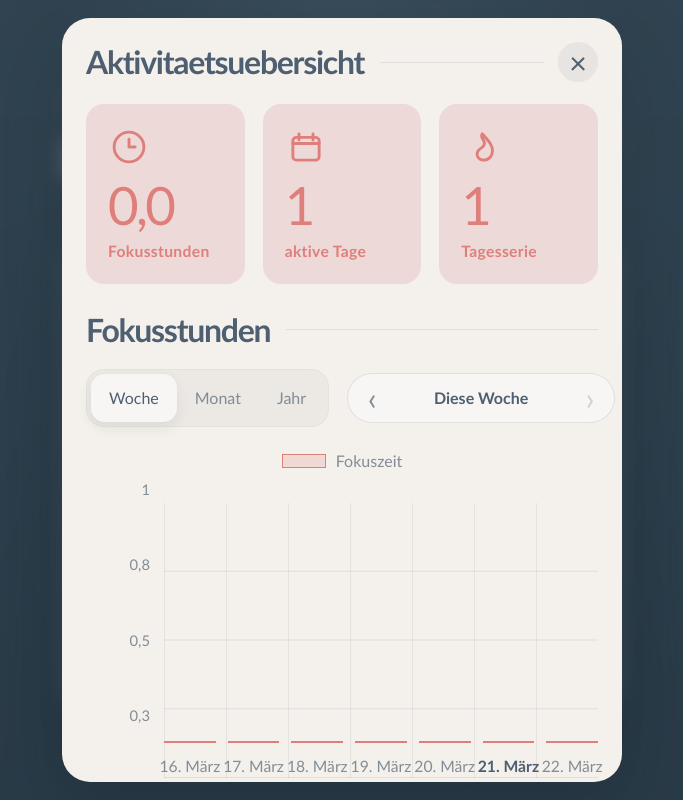
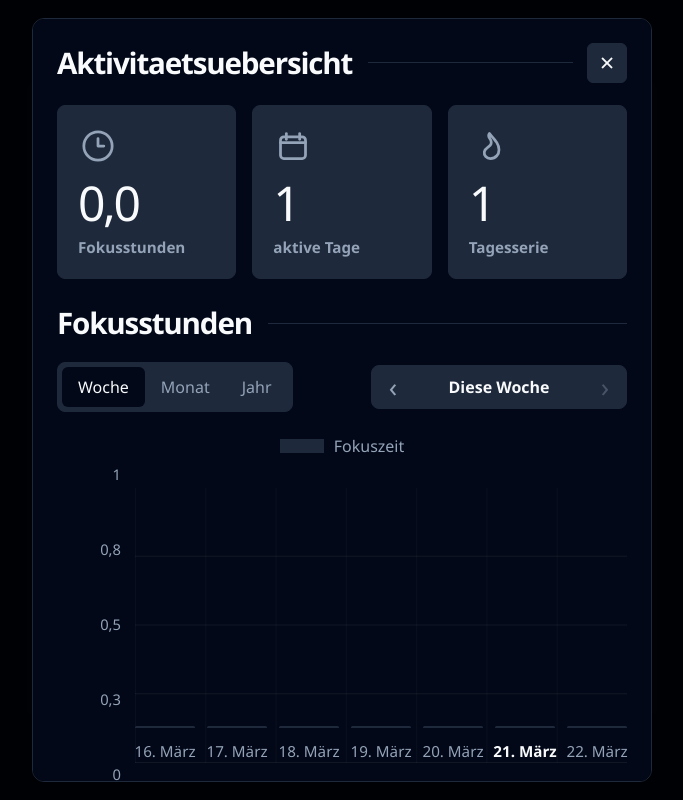
Before and after one commit to Pleko-script/feep, a plain HTML site: page src/index.html in a window 1280 px wide. Both pictures are taken after a click on the button "Bericht". Shown: the whole page, without its empty margins (298-981 px from the left). Drawn offline with Linux system fonts and the light colour scheme.

Commit message:
Refresh app styling with dark shadcn-inspired theme
- Update the global palette and typography
- Restyle timer, modal, chart, and settings surfaces
- Tighten spacing and focus states for the new shell

```diff
--- a/src/styles.css
+++ b/src/styles.css
@@ -1,35 +1,33 @@
 :root {
-  font-family: "Aptos", "Segoe UI Variable Display", "Trebuchet MS", sans-serif;
+  font-family: "Aptos", "Segoe UI Variable Display", "Segoe UI", sans-serif;
   font-size: 16px;
   line-height: 1.5;
   font-weight: 400;
-  color: #f4f1ea;
-  background:
-    radial-gradient(circle at top, rgba(170, 204, 224, 0.2), transparent 28%),
-    linear-gradient(180deg, #506b7d 0%, #4a6577 52%, #425b6c 100%);
+  color: hsl(210 40% 98%);
+  background: hsl(222.2 84% 4.9%);
   font-synthesis: none;
   text-rendering: optimizeLegibility;
   -webkit-font-smoothing: antialiased;
   -moz-osx-font-smoothing: grayscale;
   -webkit-text-size-adjust: 100%;
-  --shell-width: 560px;
-  --card: rgba(129, 156, 173, 0.42);
-  --card-strong: rgba(122, 149, 167, 0.62);
-  --card-soft: rgba(255, 255, 255, 0.08);
-  --line: rgba(255, 255, 255, 0.18);
-  --line-strong: rgba(255, 255, 255, 0.32);
-  --text-strong: #fffaf2;
-  --text-muted: rgba(247, 244, 238, 0.78);
-  --button: #f2eee7;
-  --button-text: #426277;
-  --report-bg: #f4f0eb;
-  --report-card: #eddad8;
-  --report-accent: #df7f7b;
-  --report-accent-soft: rgba(223, 127, 123, 0.22);
-  --report-text: #4d5f70;
-  --report-muted: rgba(77, 95, 112, 0.68);
-  --report-line: rgba(77, 95, 112, 0.12);
-  --shadow: 0 30px 80px rgba(20, 35, 45, 0.24);
+  --shell-width: 620px;
+  --radius: 0.5rem;
+  --background: hsl(222.2 84% 4.9%);
+  --foreground: hsl(210 40% 98%);
+  --card: hsl(222.2 84% 4.9%);
+  --card-foreground: hsl(210 40% 98%);
+  --popover: hsl(222.2 84% 4.9%);
+  --primary: hsl(210 40% 98%);
+  --primary-foreground: hsl(222.2 47.4% 11.2%);
+  --secondary: hsl(217.2 32.6% 17.5%);
+  --secondary-foreground: hsl(210 40% 98%);
+  --muted: hsl(217.2 32.6% 17.5%);
+  --muted-foreground: hsl(215 20.2% 65.1%);
+  --accent: hsl(217.2 32.6% 17.5%);
+  --accent-foreground: hsl(210 40% 98%);
+  --border: hsl(217.2 32.6% 17.5%);
+  --input: hsl(217.2 32.6% 17.5%);
+  --ring: hsl(212.7 26.8% 83.9%);
 }
 
 * {
@@ -43,21 +41,44 @@ body {
 }
 
 body {
+  position: relative;
   min-height: 100vh;
-  padding: 20px;
+  padding: 24px;
   display: flex;
   align-items: center;
   justify-content: center;
   overflow: hidden;
+  background: var(--background);
+}
+
+button,
+input {
+  font: inherit;
 }
 
 button {
-  font: inherit;
+  transition:
+    background-color 160ms ease,
+    border-color 160ms ease,
+    color 160ms ease,
+    box-shadow 160ms ease;
+}
+
+button:focus-visible,
+input:focus-visible {
+  outline: none;
+  box-shadow: 0 0 0 2px var(--background), 0 0 0 4px var(--ring);
 }
 
 .app-shell {
+  position: relative;
+  z-index: 1;
   width: min(100%, var(--shell-width));
   margin: 0 auto;
+  padding: 24px;
+  border: 1px solid var(--border);
+  border-radius: 0.75rem;
+  background: var(--card);
 }
 
 .topbar-actions {
@@ -72,168 +93,165 @@ button {
   justify-content: space-between;
   gap: 24px;
   margin-bottom: 28px;
-  padding-bottom: 22px;
-  border-bottom: 1px solid var(--line);
+  padding-bottom: 20px;
+  border-bottom: 1px solid var(--border);
 }
 
 .eyebrow {
-  margin: 0 0 8px;
+  margin: 0 0 10px;
   text-transform: uppercase;
   letter-spacing: 0.18em;
-  font-size: 0.76rem;
-  color: var(--text-muted);
+  font-size: 0.74rem;
+  color: var(--muted-foreground);
 }
 
 h1 {
   margin: 0;
-  font-size: clamp(2.2rem, 5vw, 3.5rem);
+  font-size: clamp(2.35rem, 5vw, 3.6rem);
   line-height: 0.95;
-  letter-spacing: -0.05em;
-  color: var(--text-strong);
+  letter-spacing: -0.06em;
+  color: var(--foreground);
 }
 
 .topbar-action {
-  padding: 10px 16px;
-  border: 1px solid var(--line);
-  border-radius: 999px;
-  background: var(--card-soft);
-  color: var(--text-muted);
+  min-height: 40px;
+  padding: 0 14px;
+  border: 1px solid var(--border);
+  border-radius: calc(var(--radius) - 2px);
+  background: var(--secondary);
+  color: var(--secondary-foreground);
   cursor: pointer;
   white-space: nowrap;
-  transition: transform 180ms ease, background-color 180ms ease, color 180ms ease;
 }
 
 .topbar-action:hover,
 .topbar-action:focus-visible {
-  color: var(--text-strong);
-  background: rgba(255, 255, 255, 0.14);
-  transform: translateY(-1px);
-  outline: none;
-}
-
-.timer-card {
-  border: 1px solid var(--line);
-  background: var(--card);
-  box-shadow: var(--shadow);
-  backdrop-filter: blur(18px);
+  background: hsl(217.2 32.6% 20%);
 }
 
 .timer-card {
   max-width: 100%;
   margin: 0 auto;
-  padding: 26px 24px 22px;
-  border-radius: 32px;
+  padding: 26px 24px 24px;
+  border: 1px solid var(--border);
+  border-radius: var(--radius);
   text-align: center;
+  background: var(--card);
 }
 
 .mode-switch {
   display: inline-flex;
   flex-wrap: wrap;
-  gap: 10px;
-  padding: 8px;
-  border-radius: 18px;
-  background: rgba(49, 69, 82, 0.22);
+  gap: 6px;
+  width: min(100%, 100%);
+  padding: 4px;
+  border: 1px solid var(--border);
+  border-radius: var(--radius);
+  background: var(--muted);
 }
 
 .mode-tab {
+  flex: 1 1 150px;
+  min-height: 44px;
   border: 0;
-  border-radius: 14px;
-  padding: 14px 20px;
-  color: var(--text-muted);
+  border-radius: calc(var(--radius) - 2px);
+  padding: 0 16px;
+  color: var(--muted-foreground);
   background: transparent;
   cursor: pointer;
-  transition: background-color 180ms ease, color 180ms ease, transform 180ms ease;
 }
 
 .mode-tab:hover,
 .mode-tab:focus-visible {
-  background: rgba(255, 255, 255, 0.08);
-  color: var(--text-strong);
-  outline: none;
+  color: var(--foreground);
+  background: hsla(210, 40%, 98%, 0.05);
 }
 
 .mode-tab.is-active {
-  background: rgba(255, 255, 255, 0.12);
-  color: var(--text-strong);
+  color: var(--foreground);
+  background: var(--background);
 }
 
 .mode-caption {
-  margin: 34px 0 0;
-  font-size: 0.9rem;
+  margin: 30px 0 0;
+  font-size: 0.78rem;
+  font-weight: 700;
   text-transform: uppercase;
   letter-spacing: 0.22em;
-  color: var(--text-muted);
+  color: var(--muted-foreground);
 }
 
 .timer-display {
-  margin: 18px 0 28px;
-  font-size: clamp(5rem, 17vw, 8.6rem);
+  margin: 18px 0 26px;
+  font-size: clamp(5rem, 17vw, 8.7rem);
   line-height: 0.9;
-  letter-spacing: -0.06em;
-  color: var(--text-strong);
+  letter-spacing: -0.08em;
+  color: var(--foreground);
 }
 
 .progress-rail {
-  width: min(100%, 360px);
+  width: min(100%, 420px);
   height: 10px;
   margin: 0 auto 28px;
   overflow: hidden;
-  border-radius: 999px;
-  background: rgba(255, 255, 255, 0.1);
+  border: 1px solid var(--border);
+  border-radius: 9999px;
+  background: var(--muted);
 }
 
 .progress-bar {
   width: 0;
   height: 100%;
   border-radius: inherit;
-  background: linear-gradient(90deg, rgba(242, 238, 231, 0.7) 0%, rgba(255, 250, 242, 1) 100%);
+  background: var(--primary);
   transition: width 220ms linear;
 }
 
 .controls {
   display: flex;
   justify-content: center;
-  gap: 14px;
+  gap: 12px;
 }
 
 .timer-note {
   margin: 14px 0 0;
   font-size: 0.92rem;
-  color: var(--text-muted);
+  color: var(--muted-foreground);
 }
 
 .primary-action,
 .secondary-action {
   min-width: 170px;
-  border: 0;
-  border-radius: 18px;
-  padding: 16px 24px;
+  min-height: 46px;
+  border-radius: calc(var(--radius) - 2px);
+  padding: 0 20px;
   cursor: pointer;
-  transition: transform 180ms ease, box-shadow 180ms ease, background-color 180ms ease;
 }
 
 .primary-action {
-  background: var(--button);
-  color: var(--button-text);
-  font-size: 1.15rem;
+  border: 0;
+  background: var(--primary);
+  color: var(--primary-foreground);
+  font-size: 0.95rem;
   font-weight: 700;
-  letter-spacing: 0.1em;
+  letter-spacing: 0.04em;
   text-transform: uppercase;
-  box-shadow: 0 14px 30px rgba(36, 52, 62, 0.2);
 }
 
 .secondary-action {
-  background: rgba(255, 255, 255, 0.08);
-  color: var(--text-strong);
-  border: 1px solid var(--line);
+  border: 1px solid var(--border);
+  background: var(--secondary);
+  color: var(--secondary-foreground);
 }
 
 .primary-action:hover,
+.primary-action:focus-visible {
+  background: hsl(210 40% 90%);
+}
+
 .secondary-action:hover,
-.primary-action:focus-visible,
 .secondary-action:focus-visible {
-  transform: translateY(-1px);
-  outline: none;
+  background: hsl(217.2 32.6% 20%);
 }
 
 .primary-action--compact {
@@ -242,9 +260,9 @@ h1 {
 }
 
 .secondary-action--dark {
-  color: var(--report-text);
-  background: rgba(77, 95, 112, 0.08);
-  border-color: rgba(77, 95, 112, 0.16);
+  color: var(--secondary-foreground);
+  background: var(--secondary);
+  border-color: var(--border);
 }
 
 .overlay[hidden] {
@@ -263,30 +281,25 @@ h1 {
 .overlay-backdrop {
   position: absolute;
   inset: 0;
-  background: rgba(19, 29, 37, 0.5);
-  backdrop-filter: blur(10px);
+  background: rgba(0, 0, 0, 0.8);
+  backdrop-filter: blur(4px);
 }
 
 .modal-card {
   position: relative;
   z-index: 1;
-  width: min(100%, 560px);
+  width: min(100%, 620px);
   max-height: calc(100vh - 36px);
   overflow: auto;
-  border-radius: 28px;
-  box-shadow: var(--shadow);
+  border: 1px solid var(--border);
+  border-radius: 0.75rem;
 }
 
-.modal-card--report {
-  padding: 24px;
-  background: var(--report-bg);
-  color: var(--report-text);
-}
-
+.modal-card--report,
 .modal-card--settings {
   padding: 24px;
-  background: #f8f6f4;
-  color: var(--report-text);
+  background: var(--popover);
+  color: var(--foreground);
 }
 
 .modal-topbar {
@@ -303,13 +316,18 @@ h1 {
 .modal-close {
   width: 40px;
   height: 40px;
-  border: 0;
-  border-radius: 999px;
-  background: rgba(77, 95, 112, 0.08);
-  color: var(--report-text);
+  border: 1px solid var(--border);
+  border-radius: calc(var(--radius) - 2px);
+  background: var(--secondary);
+  color: var(--foreground);
   cursor: pointer;
-  font-size: 1.9rem;
+  font-size: 1.6rem;
   line-height: 1;
+}
+
+.modal-close:hover,
+.modal-close:focus-visible {
+  background: hsl(217.2 32.6% 20%);
 }
 
 .settings-form {
@@ -325,7 +343,7 @@ h1 {
 .settings-label {
   font-size: 0.95rem;
   font-weight: 700;
-  color: var(--report-text);
+  color: var(--foreground);
 }
 
 .settings-input-wrap {
@@ -333,21 +351,21 @@ h1 {
   align-items: center;
   gap: 10px;
   padding: 12px 14px;
-  border: 1px solid rgba(77, 95, 112, 0.14);
-  border-radius: 18px;
-  background: #ffffff;
+  border: 1px solid var(--border);
+  border-radius: calc(var(--radius) - 2px);
+  background: var(--background);
 }
 
 .settings-input-wrap span {
-  color: var(--report-muted);
+  color: var(--muted-foreground);
 }
 
 .settings-input-wrap input {
   width: 100%;
   border: 0;
-  color: var(--report-text);
+  color: var(--foreground);
   background: transparent;
-  font-size: 1.1rem;
+  font-size: 1.02rem;
 }
 
 .settings-input-wrap input:focus {
@@ -359,93 +377,6 @@ h1 {
   justify-content: space-between;
   gap: 12px;
   margin-top: 6px;
-}
-
-.status-grid {
-  display: grid;
-  grid-template-columns: repeat(3, minmax(0, 1fr));
-  gap: 16px;
-  margin-top: 24px;
-}
-
-.status-card {
-  padding: 20px 22px;
-  border-radius: 24px;
-}
-
-.status-label,
-.status-note {
-  margin: 0;
-  color: var(--text-muted);
-}
-
-.status-label {
-  font-size: 0.82rem;
-  text-transform: uppercase;
-  letter-spacing: 0.16em;
-}
-
-.status-value {
-  margin: 10px 0 0;
-  font-size: 2.1rem;
-  line-height: 1;
-  color: var(--text-strong);
-}
-
-.status-value--small {
-  font-size: 1.35rem;
-}
-
-.focus-panel {
-  margin-top: 24px;
-  padding: 28px;
-  border-radius: 28px;
-  text-align: center;
-}
-
-.cycle-track {
-  display: flex;
-  justify-content: center;
-  gap: 12px;
-}
-
-.cycle-dot {
-  width: 14px;
-  height: 14px;
-  border-radius: 999px;
-  background: rgba(255, 255, 255, 0.14);
-  border: 1px solid transparent;
-  transition: transform 180ms ease, background-color 180ms ease, border-color 180ms ease;
-}
-
-.cycle-dot.is-complete {
-  background: rgba(255, 250, 242, 0.82);
-}
-
-.cycle-dot.is-current {
-  transform: scale(1.2);
-  border-color: rgba(255, 250, 242, 0.9);
-  background: transparent;
-}
-
-.status-copy {
-  margin: 22px 0 10px;
-  font-size: clamp(1.4rem, 3vw, 2rem);
-  color: var(--text-strong);
-}
-
-.status-note {
-  max-width: 580px;
-  margin: 0 auto;
-}
-
-.report-panel {
-  margin-top: 28px;
-  padding: 28px;
-  border-radius: 30px;
-  background: var(--report-bg);
-  color: var(--report-text);
-  box-shadow: var(--shadow);
 }
 
 .section-heading {
@@ -461,35 +392,36 @@ h1 {
 .section-heading h2 {
   margin: 0;
   white-space: nowrap;
-  font-size: clamp(1.4rem, 3vw, 2rem);
+  font-size: clamp(1.35rem, 3vw, 1.85rem);
   line-height: 1.1;
   letter-spacing: -0.04em;
-  color: var(--report-text);
+  color: var(--foreground);
 }
 
 .section-line {
   width: 100%;
   height: 1px;
-  background: var(--report-line);
+  background: var(--border);
 }
 
 .summary-grid {
   display: grid;
   grid-template-columns: repeat(3, minmax(0, 1fr));
-  gap: 18px;
+  gap: 16px;
   margin-top: 22px;
 }
 
 .summary-card {
-  padding: 22px 22px 20px;
-  border-radius: 18px;
-  background: var(--report-card);
+  padding: 20px;
+  border: 1px solid var(--border);
+  border-radius: var(--radius);
+  background: var(--secondary);
 }
 
 .summary-icon {
-  width: 42px;
-  height: 42px;
-  color: var(--report-accent);
+  width: 40px;
+  height: 40px;
+  color: var(--muted-foreground);
 }
 
 .summary-icon svg {
@@ -507,19 +439,18 @@ h1 {
 }
 
 .summary-value {
-  margin-top: 12px;
-  font-size: clamp(2.2rem, 6vw, 3.3rem);
+  margin-top: 14px;
+  font-size: clamp(2rem, 6vw, 3rem);
   line-height: 0.95;
   letter-spacing: -0.05em;
-  color: var(--report-accent);
+  color: var(--foreground);
 }
 
 .summary-label {
   margin-top: 10px;
-  font-size: 0.98rem;
-  font-weight: 700;
-  letter-spacing: 0.02em;
-  color: var(--report-accent);
+  font-size: 0.95rem;
+  font-weight: 600;
+  color: var(--muted-foreground);
 }
 
 .chart-toolbar {
@@ -532,46 +463,58 @@ h1 {
 
 .range-switch {
   display: inline-flex;
-  padding: 5px;
-  border-radius: 18px;
-  background: #ece9e5;
-  box-shadow: inset 0 0 0 1px rgba(0, 0, 0, 0.03);
+  padding: 4px;
+  border: 1px solid var(--border);
+  border-radius: var(--radius);
+  background: var(--muted);
 }
 
 .range-tab {
+  min-height: 40px;
   border: 0;
-  border-radius: 14px;
-  padding: 12px 18px;
-  color: var(--report-muted);
+  border-radius: calc(var(--radius) - 2px);
+  padding: 0 16px;
+  color: var(--muted-foreground);
   background: transparent;
   cursor: pointer;
 }
 
+.range-tab:hover,
+.range-tab:focus-visible {
+  color: var(--foreground);
+  background: hsla(210, 40%, 98%, 0.05);
+}
+
 .range-tab.is-active {
-  color: var(--report-text);
-  background: #f8f6f4;
-  box-shadow: 0 6px 14px rgba(40, 48, 53, 0.08);
+  color: var(--foreground);
+  background: var(--background);
 }
 
 .period-nav {
   display: inline-flex;
   align-items: center;
-  min-height: 50px;
-  border: 1px solid rgba(77, 95, 112, 0.14);
-  border-radius: 999px;
-  background: #f8f6f4;
+  min-height: 44px;
+  border: 1px solid var(--border);
+  border-radius: var(--radius);
+  background: var(--muted);
 }
 
 .period-btn {
-  width: 48px;
-  height: 48px;
+  width: 42px;
+  height: 42px;
   border: 0;
-  border-radius: 999px;
-  color: var(--report-muted);
+  border-radius: calc(var(--radius) - 2px);
+  color: var(--muted-foreground);
   background: transparent;
   cursor: pointer;
-  font-size: 2rem;
+  font-size: 1.7rem;
   line-height: 1;
+}
+
+.period-btn:hover,
+.period-btn:focus-visible {
+  color: var(--foreground);
+  background: hsla(210, 40%, 98%, 0.05);
 }
 
 .period-btn:disabled {
@@ -582,10 +525,10 @@ h1 {
 .period-label {
   min-width: 170px;
   margin: 0;
-  padding: 0 6px;
+  padding: 0 8px;
   text-align: center;
   font-weight: 700;
-  color: var(--report-text);
+  color: var(--foreground);
 }
 
 .chart-panel {
@@ -598,14 +541,14 @@ h1 {
   justify-content: center;
   gap: 10px;
   margin-bottom: 12px;
-  color: var(--report-muted);
+  color: var(--muted-foreground);
 }
 
 .legend-swatch {
   width: 44px;
   height: 14px;
-  border: 1px solid var(--report-accent);
-  background: var(--report-accent-soft);
+  border: 1px solid var(--border);
+  background: var(--secondary);
 }
 
 .chart-grid {
@@ -620,7 +563,7 @@ h1 {
   flex-direction: column;
   justify-content: space-between;
   padding: 4px 0 28px;
-  color: var(--report-muted);
+  color: var(--muted-foreground);
 }
 
 .chart-scale-label {
@@ -650,12 +593,12 @@ h1 {
 }
 
 .chart-bars::before {
-  background-image: linear-gradient(to top, rgba(77, 95, 112, 0.12) 1px, transparent 1px);
+  background-image: linear-gradient(to top, hsla(210, 40%, 98%, 0.06) 1px, transparent 1px);
   background-size: 100% calc(100% / 4);
 }
 
 .chart-bars::after {
-  background-image: linear-gradient(to right, rgba(77, 95, 112, 0.09) 1px, transparent 1px);
+  background-image: linear-gradient(to right, hsla(210, 40%, 98%, 0.03) 1px, transparent 1px);
   background-size: calc(100% / var(--columns, 7)) 100%;
 }
 
@@ -681,36 +624,43 @@ h1 {
 .chart-bar {
   width: min(100%, 70px);
   min-height: 2px;
-  border: 1px solid var(--report-accent);
-  background: var(--report-accent-soft);
+  border: 1px solid var(--border);
+  border-radius: calc(var(--radius) - 2px) calc(var(--radius) - 2px) 2px 2px;
+  background: var(--secondary);
   transition: height 220ms ease;
 }
 
 .chart-x-label {
   margin-top: 12px;
   text-align: center;
-  font-size: 0.98rem;
-  color: var(--report-muted);
+  font-size: 0.95rem;
+  color: var(--muted-foreground);
   white-space: nowrap;
 }
 
 .chart-x-label.is-current {
   font-weight: 700;
-  color: var(--report-text);
+  color: var(--foreground);
 }
 
 .chart-empty {
   display: grid;
   place-items: center;
   min-height: 320px;
-  border: 1px dashed rgba(77, 95, 112, 0.18);
-  border-radius: 22px;
-  color: var(--report-muted);
+  border: 1px dashed var(--border);
+  border-radius: var(--radius);
+  color: var(--muted-foreground);
 }
 
 @media (max-width: 760px) {
   body {
-    padding: 16px;
+    padding: 14px;
+    align-items: stretch;
+  }
+
+  .app-shell {
+    padding: 18px;
+    border-radius: 0.75rem;
   }
 
   .topbar,
@@ -726,8 +676,8 @@ h1 {
 
   .timer-card,
   .modal-card {
-    padding: 22px 18px 24px;
-    border-radius: 24px;
+    padding: 20px 16px 22px;
+    border-radius: var(--radius);
   }
 
   .primary-action,
@@ -738,12 +688,6 @@ h1 {
 
   .controls {
     align-items: stretch;
-  }
-
-  .summary-grid,
-  .chart-grid,
-  .chart-toolbar {
-    grid-template-columns: 1fr;
   }
 
   .summary-grid {
@@ -768,8 +712,7 @@ h1 {
 
   .period-nav {
     min-height: auto;
-    padding: 10px;
-    border-radius: 24px;
+    padding: 8px;
   }
 
   .period-btn,
@@ -779,7 +722,7 @@ h1 {
 
   .period-label {
     min-width: 0;
-    padding: 10px 0;
+    padding: 8px 0;
   }
 
   .chart-grid {
@@ -801,5 +744,4 @@ h1 {
   .chart-column {
     min-width: 64px;
   }
-
 }
```
